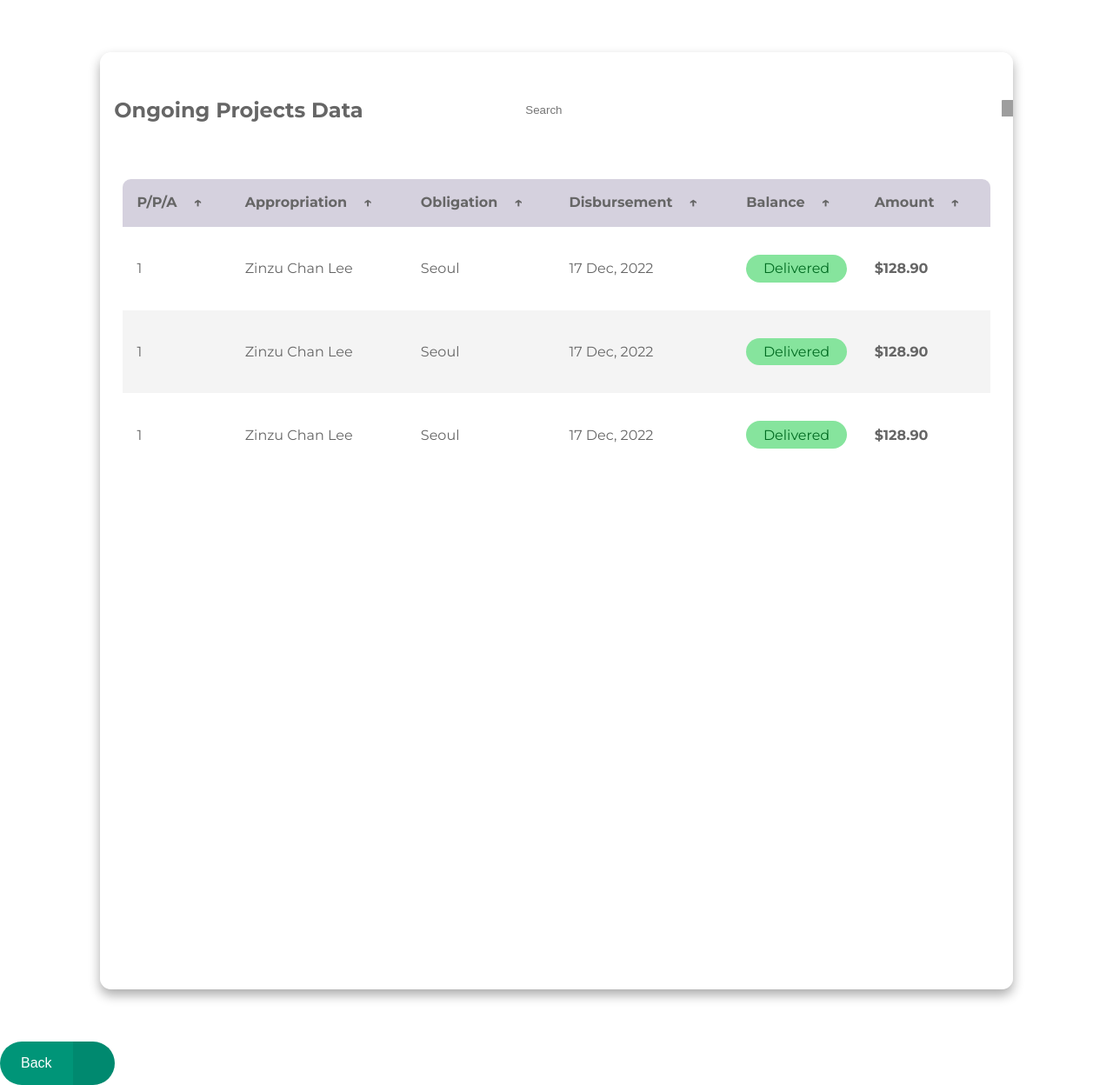
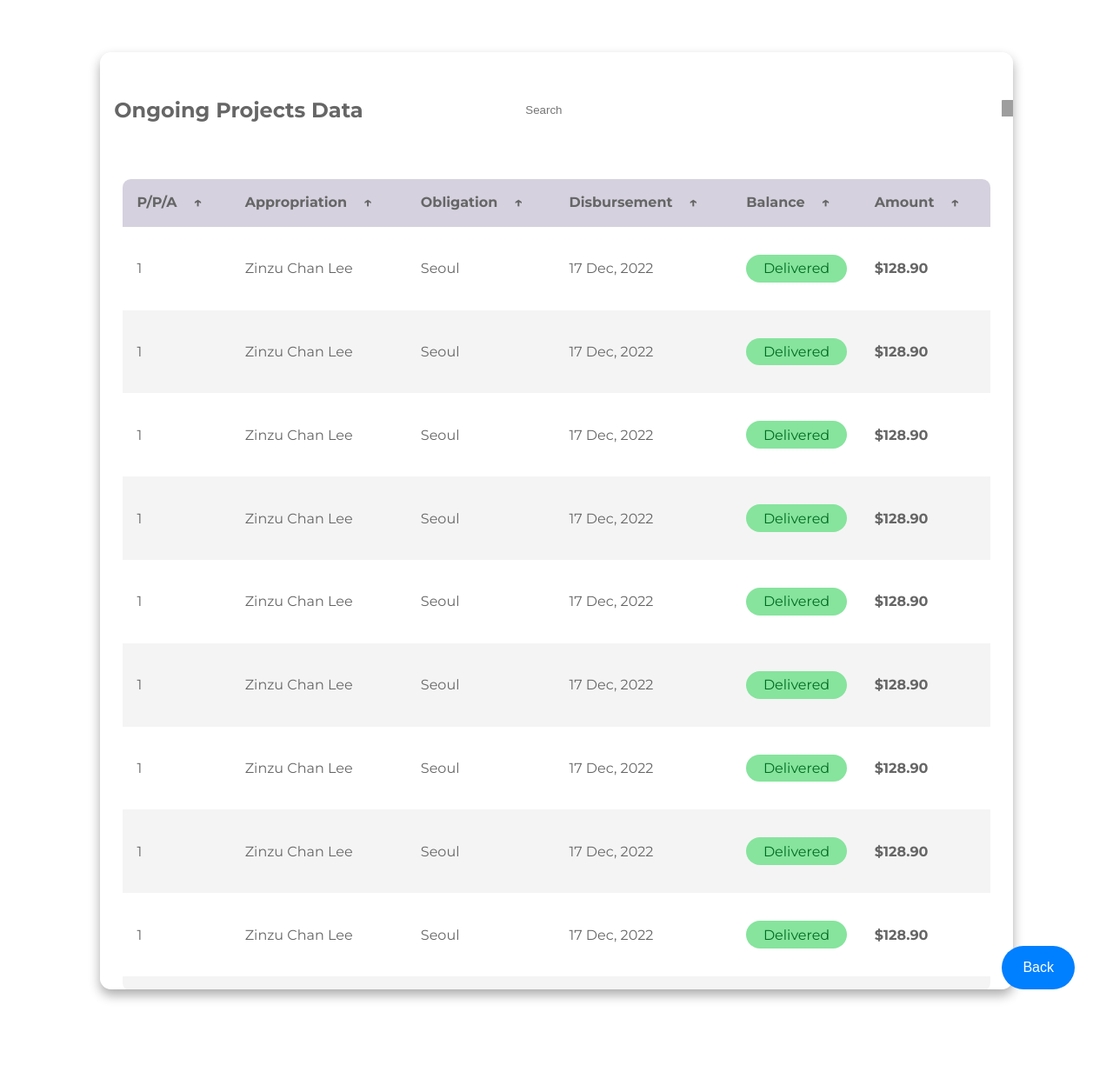
Before and after one commit to hanz-archer/KwentasKlaras, a Django app: page /ongoing/ in a window 1280 px wide. Shown: the whole page at 87% size. After the commit the page ends 1151 px from the top, so only its background shows below. Run offline with Django 5.2, Linux system fonts and the light colour scheme; a user stored in the database is signed in; some libraries are stand-ins or nearby versions; grey boxes are pictures that could not be loaded.

Commit message:
Table nav

```diff
--- a/KwentasApp/static/KwentasApp/css/base.css
+++ b/KwentasApp/static/KwentasApp/css/base.css
@@ -961,11 +961,20 @@ right: 110%;
      padding: 0 15px; /* Add padding to adjust button width */
 }
 
+.button-container {
+  position: relative; /* Ensure the container is positioned */
+  margin-top: -110px;
+}
+
 .button {
-	display: flex;
+  position: absolute; /* Position the button */
+  top: 0; /* Align to the top */
+  right: 0; /* Align to the right */
   height: 50px;
-	padding: 0;
-	background: #009578;
+  padding: 0 24px;
+  margin-bottom: 100px;
+  margin-right: 44px;
+  background: #007FFF;
   border: none;
   outline: none;
   border-radius: 30px;
@@ -974,26 +983,31 @@ right: 110%;
   font-size: 16px;
   font-weight: 500;
   cursor: pointer;
+  display: flex;
+  align-items: center;
+  color: #fff;
 }
 
 .button:hover {
-	background: #008168;
+  background: #007FFF;
 }
 
 .button:active {
-	background: #006e58;
-}
-
-.button__text,
-.button__icon {
-	display: inline-flex;
-	align-items: center;
-	padding: 0 24px;
-	color: #fff;
-	height: 100%;
+  background: #007FFF;
 }
 
 .button__icon {
+  margin-left: 10px; /* Add some space between text and icon */
   font-size: 1.5em;
   background: rgba(0, 0, 0, 0.08);
 }
+
+@media screen and (max-width: 992px) {
+  .button{
+    margin-bottom: 100px;
+    margin-right: 100px;
+  }
+  .button-container{
+    margin-top: -30px;
+  }
+}
--- a/KwentasApp/templates/KwentasApp/ongoing.html
+++ b/KwentasApp/templates/KwentasApp/ongoing.html
@@ -89,17 +89,85 @@
                         </td>
                         <td> <strong> $128.90 </strong></td>
                     </tr>
+                    <tr>
+                      <td> 1 </td>
+                      <td>Zinzu Chan Lee</td>
+                      <td> Seoul </td>
+                      <td> 17 Dec, 2022 </td>
+                      <td>
+                          <p class="status delivered">Delivered</p>
+                      </td>
+                      <td> <strong> $128.90 </strong></td>
+                  </tr>
+                  <tr>
+                    <td> 1 </td>
+                    <td>Zinzu Chan Lee</td>
+                    <td> Seoul </td>
+                    <td> 17 Dec, 2022 </td>
+                    <td>
+                        <p class="status delivered">Delivered</p>
+                    </td>
+                    <td> <strong> $128.90 </strong></td>
+                </tr>
+                <tr>
+                  <td> 1 </td>
+                  <td>Zinzu Chan Lee</td>
+                  <td> Seoul </td>
+                  <td> 17 Dec, 2022 </td>
+                  <td>
+                      <p class="status delivered">Delivered</p>
+                  </td>
+                  <td> <strong> $128.90 </strong></td>
+              </tr>
+              <tr>
+                <td> 1 </td>
+                <td>Zinzu Chan Lee</td>
+                <td> Seoul </td>
+                <td> 17 Dec, 2022 </td>
+                <td>
+                    <p class="status delivered">Delivered</p>
+                </td>
+                <td> <strong> $128.90 </strong></td>
+            </tr>
+            <tr>
+              <td> 1 </td>
+              <td>Zinzu Chan Lee</td>
+              <td> Seoul </td>
+              <td> 17 Dec, 2022 </td>
+              <td>
+                  <p class="status delivered">Delivered</p>
+              </td>
+              <td> <strong> $128.90 </strong></td>
+          </tr>
+          <tr>
+            <td> 1 </td>
+            <td>Zinzu Chan Lee</td>
+            <td> Seoul </td>
+            <td> 17 Dec, 2022 </td>
+            <td>
+                <p class="status delivered">Delivered</p>
+            </td>
+            <td> <strong> $128.90 </strong></td>
+        </tr>
+        <tr>
+          <td> 1 </td>
+          <td>Zinzu Chan Lee</td>
+          <td> Seoul </td>
+          <td> 17 Dec, 2022 </td>
+          <td>
+              <p class="status delivered">Delivered</p>
+          </td>
+          <td> <strong> $128.90 </strong></td>
+      </tr>
                     </tbody>
                 </table>
             </section>
         </main>
     </div>
-    <button type="button" class="button">
-      <span class="button__text">Back</span>
-      <span class="button__icon">
-        <ion-icon name="cloud-download-outline"></ion-icon>
-      </span>
-    </button>
+    <div class="button-container">
+      <button type="button" class="button"><i class="fas fa-arrow-circle-left"></i> Back</button>
+    </div>
+
  <!-- Scripts -->
 <!-- ApexCharts -->
 <script>
```
Also changed, not shown: db.sqlite3. Lines whose indentation alone changed are shown as unchanged.
